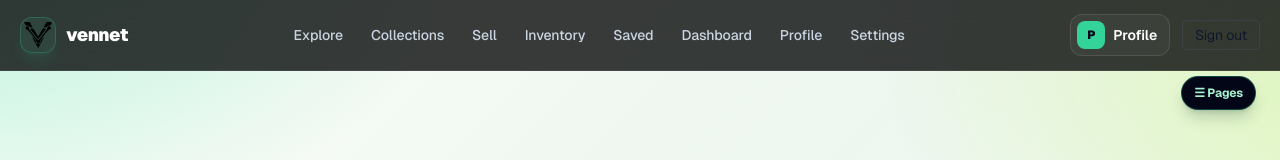
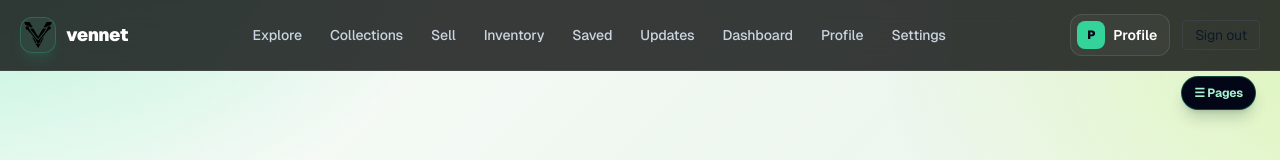
Before and after one commit to MagroOwner/Vennet, a Next.js app: page / in a window 1280 px wide. Shown: the top 160 px of the page. Built offline with nearby package versions, Linux system fonts and the light colour scheme; no server answers; the database is empty; sample sign-in values are in the browser's storage.

Commit message:
Add notification center navigation

```diff
--- a/src/components/Navbar.tsx
+++ b/src/components/Navbar.tsx
@@ -12,7 +12,7 @@ export async function Navbar() {
 
   return <nav className="sticky top-0 z-30 border-b border-white/[0.07] bg-[#080b0b]/80 backdrop-blur-xl"><div className="mx-auto flex max-w-7xl items-center justify-between gap-4 px-5 py-3.5">
     <Link href="/" className="group flex shrink-0 items-center gap-2.5 text-lg font-black tracking-tight"><span className="grid h-9 w-9 place-items-center rounded-xl border border-emerald-400/25 bg-emerald-400/[0.07] shadow-lg shadow-emerald-400/10 transition group-hover:scale-105"><BrandMark className="h-7 w-7" /></span><span className="text-white">vennet</span></Link>
-    <div className="hidden items-center gap-1 lg:flex"><Link href="/marketplace" className="top-nav-link">Explore</Link><Link href="/collections" className="top-nav-link">Collections</Link>{session && <><Link href="/dashboard/seller" className="top-nav-link">Sell</Link><Link href="/inventory" className="top-nav-link">Inventory</Link><Link href="/saved" className="top-nav-link">Saved</Link><Link href="/dashboard" className="top-nav-link">Dashboard</Link>{identity?.isPro && <Link href="/ai" className="top-nav-link text-emerald-200">AI <span className="ml-1 rounded bg-emerald-300 px-1 py-0.5 text-[9px] font-black text-slate-950">PRO</span></Link>}<Link href="/profile" className="top-nav-link">Profile</Link><Link href="/settings" className="top-nav-link">Settings</Link></>}{(role === "admin" || role === "moderator") && <Link href="/admin" className="top-nav-link">Admin</Link>}</div>
+    <div className="hidden items-center gap-1 lg:flex"><Link href="/marketplace" className="top-nav-link">Explore</Link><Link href="/collections" className="top-nav-link">Collections</Link>{session && <><Link href="/dashboard/seller" className="top-nav-link">Sell</Link><Link href="/inventory" className="top-nav-link">Inventory</Link><Link href="/saved" className="top-nav-link">Saved</Link><Link href="/notifications" className="top-nav-link">Updates</Link><Link href="/dashboard" className="top-nav-link">Dashboard</Link>{identity?.isPro && <Link href="/ai" className="top-nav-link text-emerald-200">AI <span className="ml-1 rounded bg-emerald-300 px-1 py-0.5 text-[9px] font-black text-slate-950">PRO</span></Link>}<Link href="/profile" className="top-nav-link">Profile</Link><Link href="/settings" className="top-nav-link">Settings</Link></>}{(role === "admin" || role === "moderator") && <Link href="/admin" className="top-nav-link">Admin</Link>}</div>
     <div className="flex shrink-0 items-center gap-3">{session ? <><Link href="/profile" aria-label="Open profile" className="hidden items-center gap-2 rounded-xl border border-white/10 bg-white/[0.04] py-1.5 pl-1.5 pr-3 text-sm font-semibold text-white transition hover:border-emerald-300/35 hover:bg-white/[0.08] sm:flex">{identity?.avatarUrl ? <img src={identity.avatarUrl} alt="" className="h-7 w-7 rounded-lg object-cover" /> : <span className="grid h-7 w-7 place-items-center rounded-lg bg-emerald-400 text-xs font-black text-slate-950">{initial}</span>}<span>{identity?.name ?? "Profile"}</span></Link><SignOutButton /></> : <Link href="/login" className="button-primary px-4 py-2 text-sm">Sign in</Link>}</div>
   </div></nav>;
 }
```
